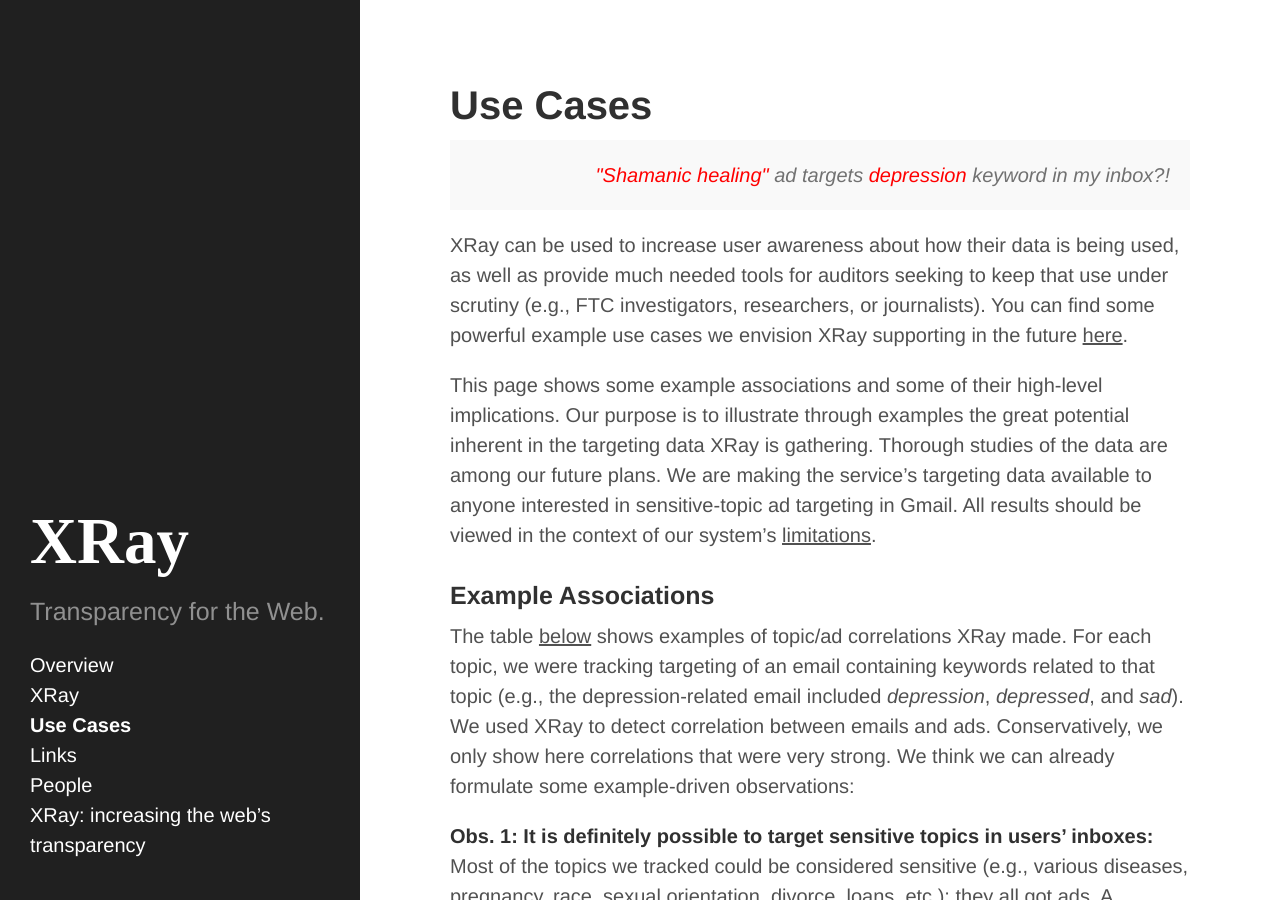
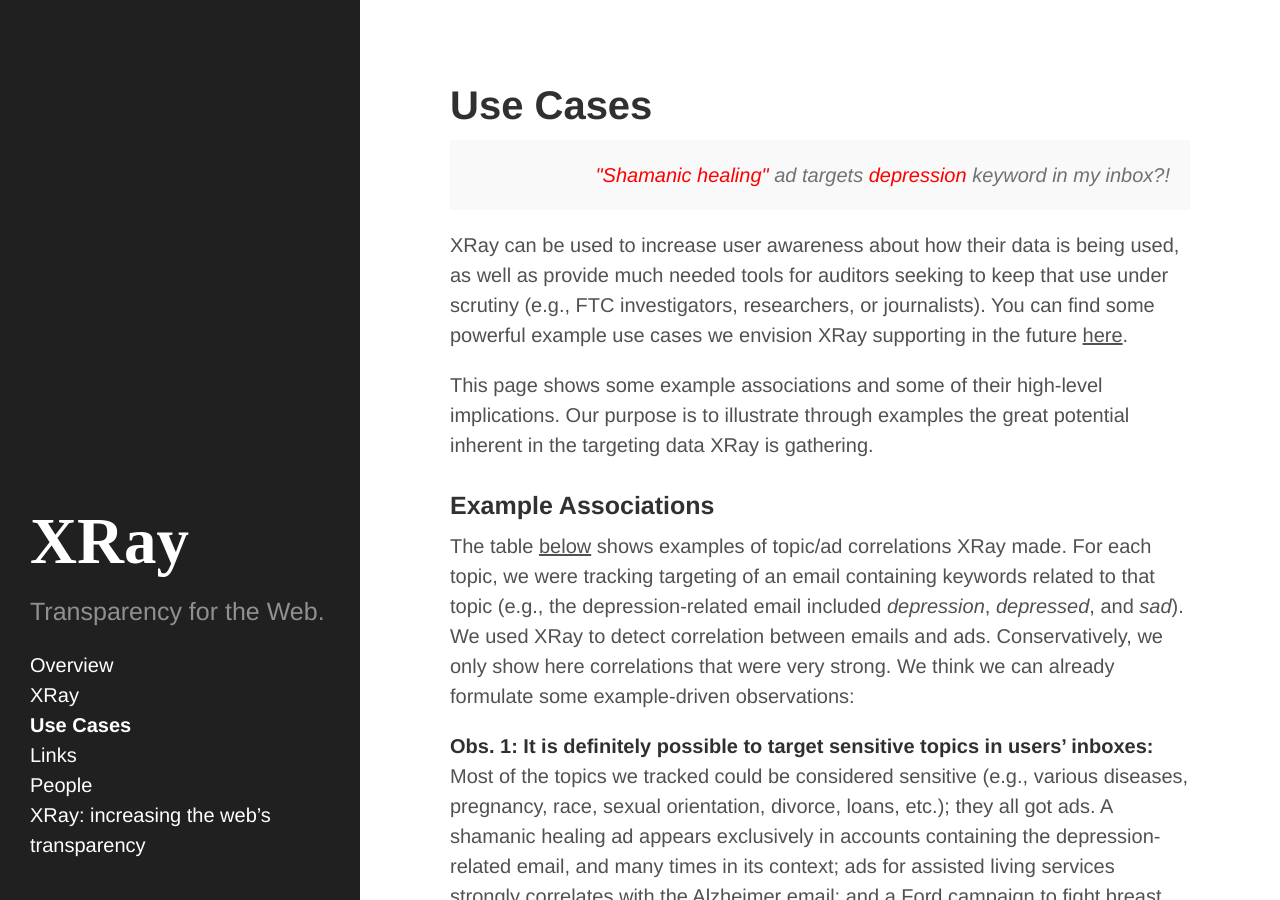
Before and after one commit to columbia/xray, a Jekyll site: the page built from 3-use-cases.md, in a window 1280 px wide and 900 px high. Built offline with Jekyll 4.4.1, drawn with Linux system fonts in a browser that asks for light colours; Markdown is read by kramdown in place of the engine named in the settings; some of the changed text lies outside the part shown.

Commit message:
Update 3-use-cases.md

```diff
--- a/3-use-cases.md
+++ b/3-use-cases.md
@@ -16,10 +16,7 @@ some powerful example use cases we envision XRay supporting in the future
 
 This page shows some example associations and some of their high-level implications.
 Our purpose is to illustrate through examples the great potential inherent in the
-targeting data XRay is gathering. Thorough studies of the data are among our future
-plans. We are making the service's targeting data available to anyone interested in
-sensitive-topic ad targeting in Gmail.  All results should be viewed in the context
-of our system's [limitations]({{ site.baseurl }}/4-gmail-demo#caveats).
+targeting data XRay is gathering.
 
 
 <h3 id="findings">Example Associations</h3>
```
Also changed, not shown: other parts of 3-use-cases.md (+1 -1 lines).
